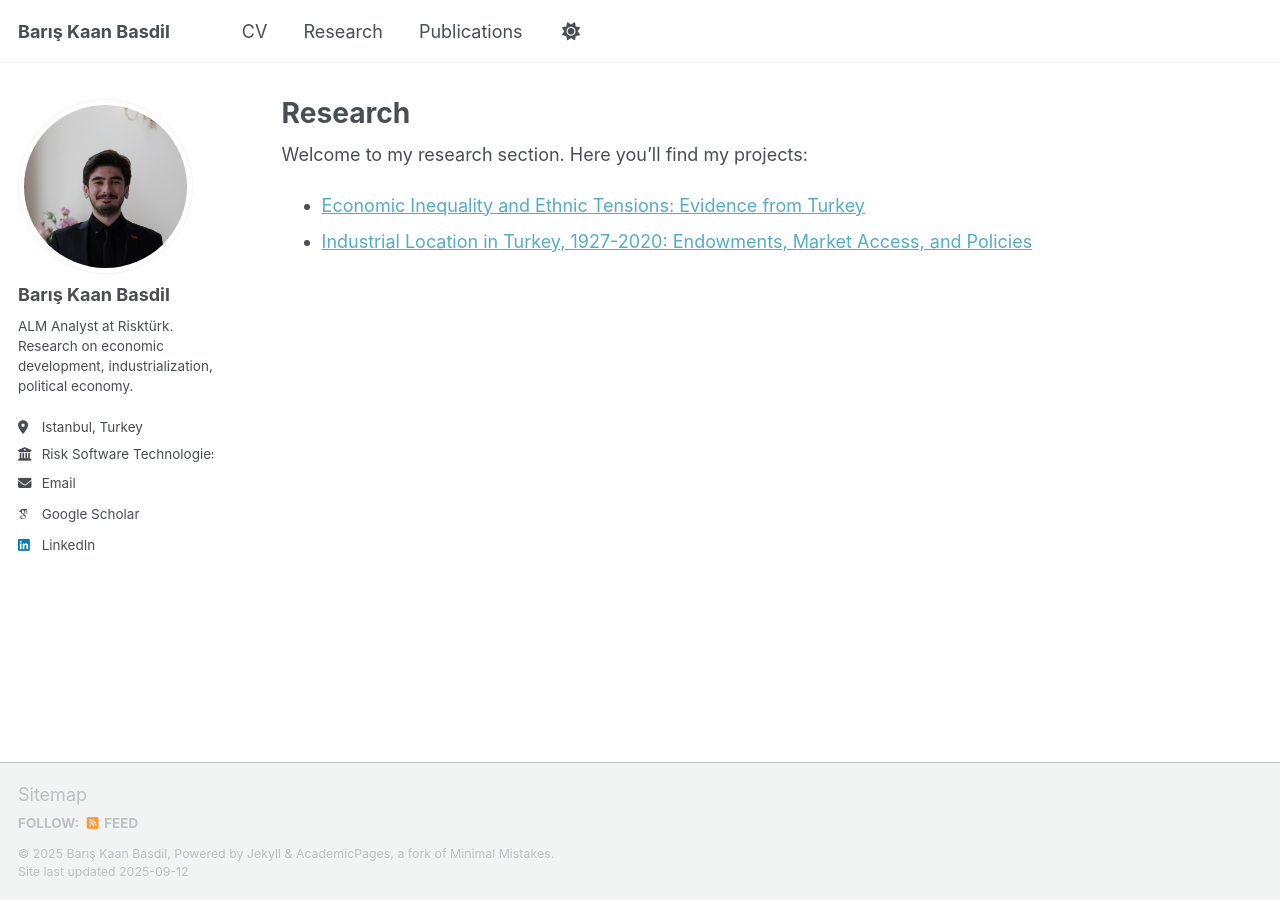
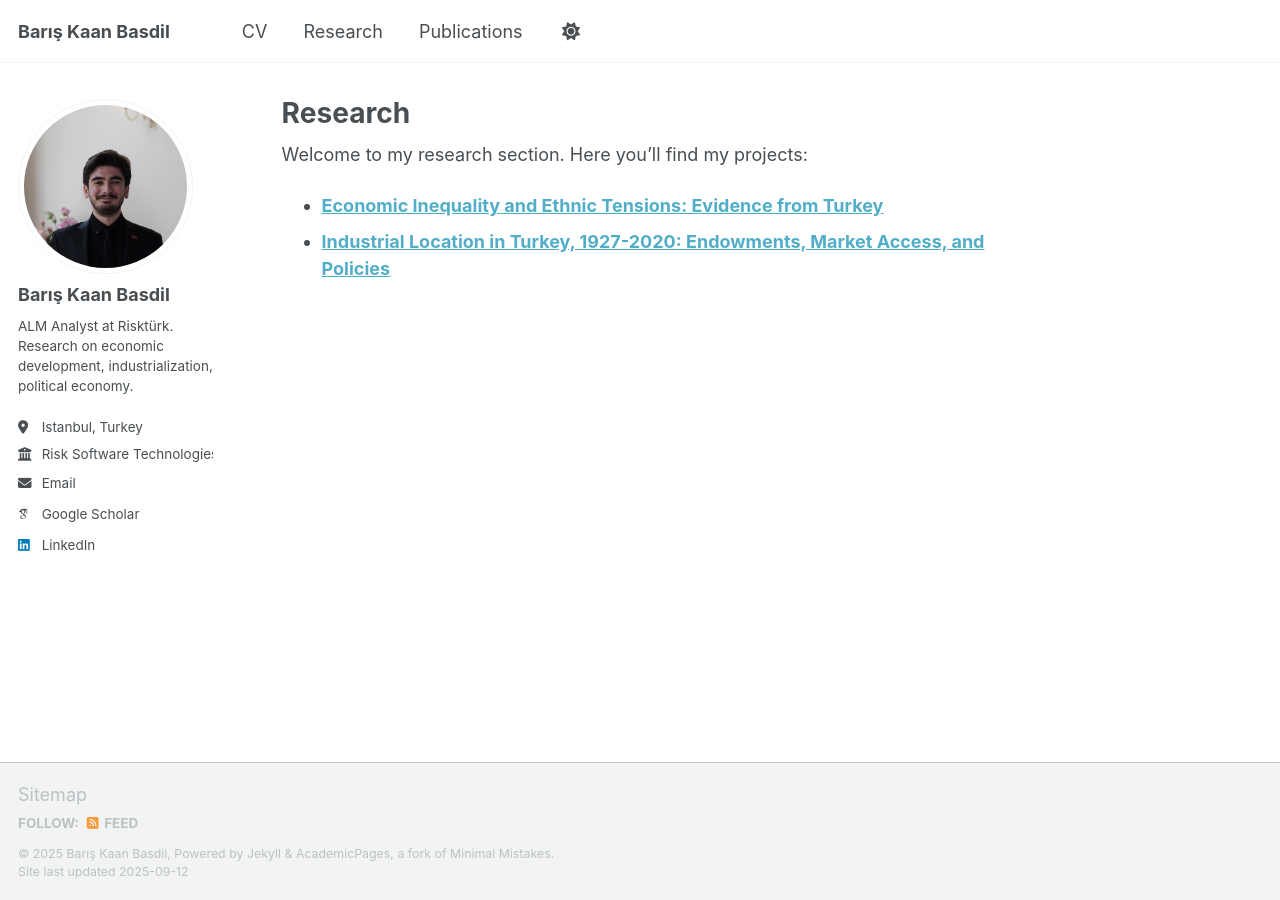
Before and after one commit to bkbasdil/bkbasdil.github.io, a Jekyll site: the page built from _pages/research.md, in a window 1280 px wide. Built offline with Jekyll 4.4.1, drawn with Linux system fonts in a browser that asks for light colours; some web fonts are replaced; a script that is not in the unit is left out.

```diff
--- a/_pages/research.md
+++ b/_pages/research.md
@@ -5,5 +5,5 @@ layout: single
 author_profile: true
 ---
 Welcome to my research section. Here you’ll find my projects:
-- [Economic Inequality and Ethnic Tensions: Evidence from Turkey](/research/ethnic-tensions/)
-- [Industrial Location in Turkey, 1927-2020: Endowments, Market Access, and Policies](/research/industrial-location/)
+- [**Economic Inequality and Ethnic Tensions: Evidence from Turkey**](/research/ethnic-tensions/)
+- [**Industrial Location in Turkey, 1927-2020: Endowments, Market Access, and Policies**](/research/industrial-location/)
```
